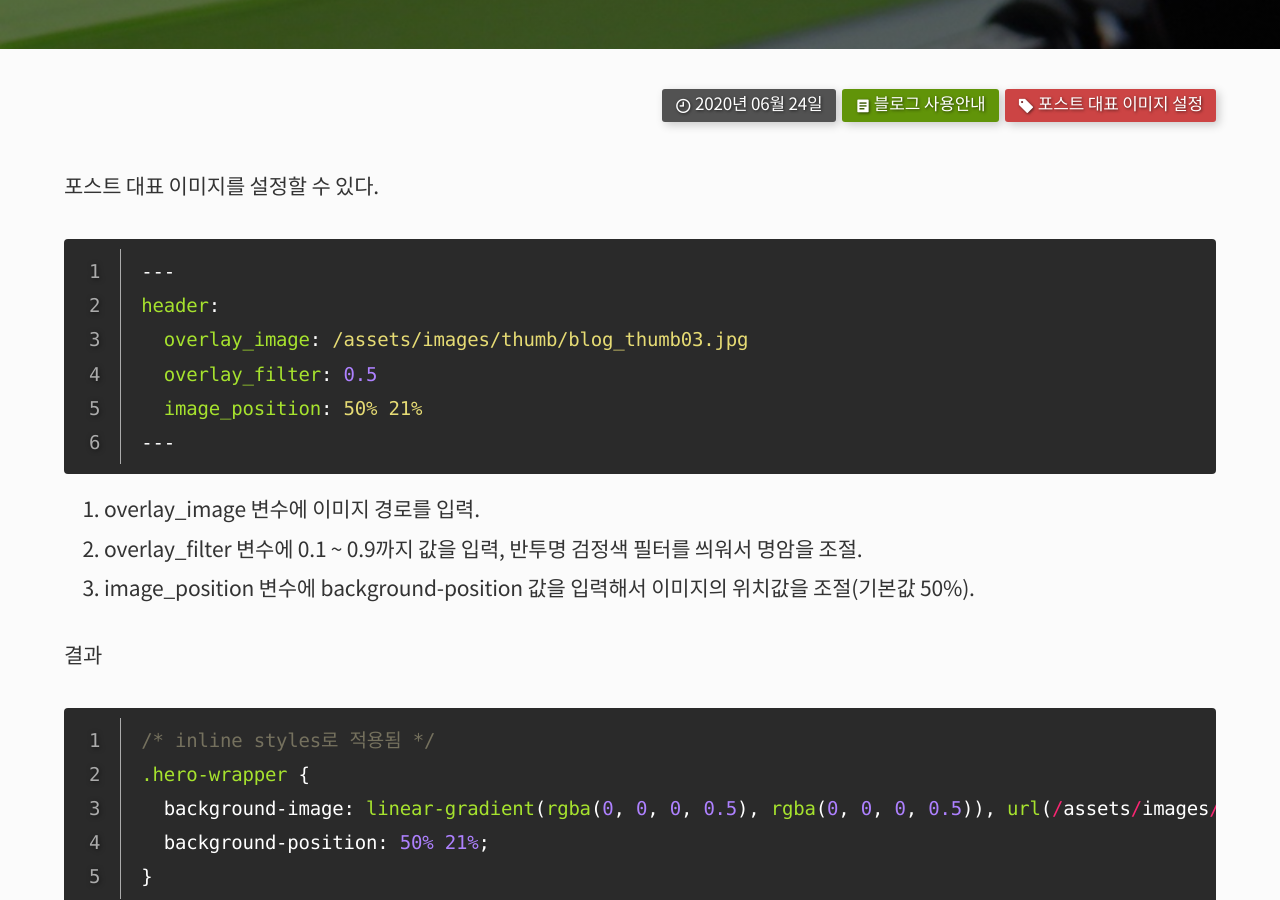
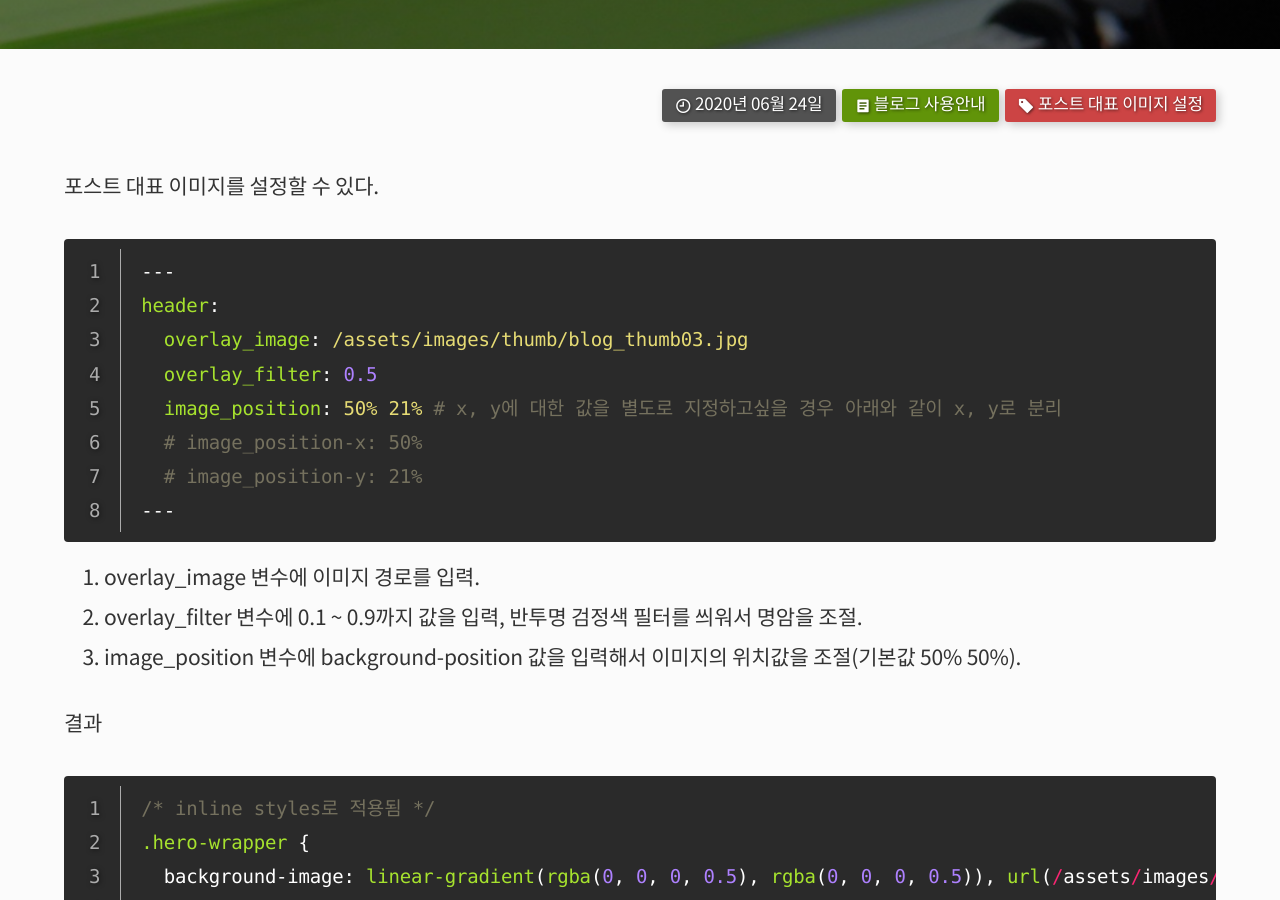
Before and after one commit to selosele/jekyll-theme-tidyred, a Jekyll site: the page built from _posts/2020-06-24-example-post07.md, in a window 1280 px wide and 900 px high, scrolled down 220 px. Built offline with Jekyll 4.4.1, drawn with Linux system fonts in a browser that asks for light colours; cached includes are drawn as plain includes.

Commit message:
포스트 수정

````diff
--- a/_posts/2020-06-24-example-post07.md
+++ b/_posts/2020-06-24-example-post07.md
@@ -24,13 +24,15 @@ tags:
 header:
   overlay_image: /assets/images/thumb/blog_thumb03.jpg
   overlay_filter: 0.5
-  image_position: 50% 21%
+  image_position: 50% 21% # x, y에 대한 값을 별도로 지정하고싶을 경우 아래와 같이 x, y로 분리
+  # image_position-x: 50%
+  # image_position-y: 21%
 ---
 ```
 
 1. overlay_image 변수에 이미지 경로를 입력.
 2. overlay_filter 변수에 0.1 ~ 0.9까지 값을 입력, 반투명 검정색 필터를 씌워서 명암을 조절.
-3. image_position 변수에 background-position 값을 입력해서 이미지의 위치값을 조절(기본값 50%).
+3. image_position 변수에 background-position 값을 입력해서 이미지의 위치값을 조절(기본값 50% 50%).
 
 결과
 
````
